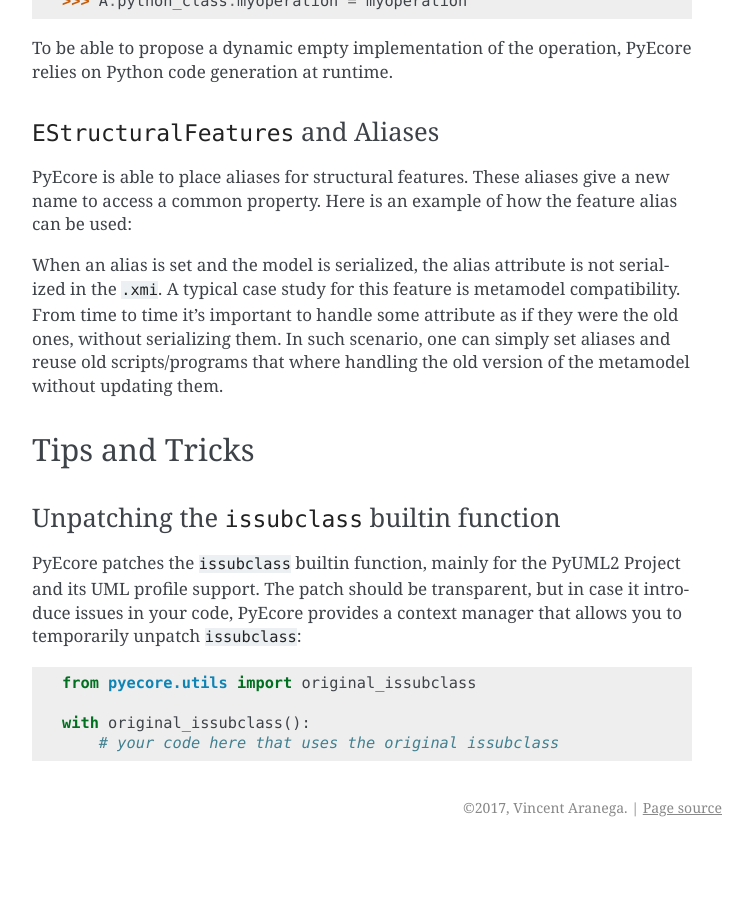
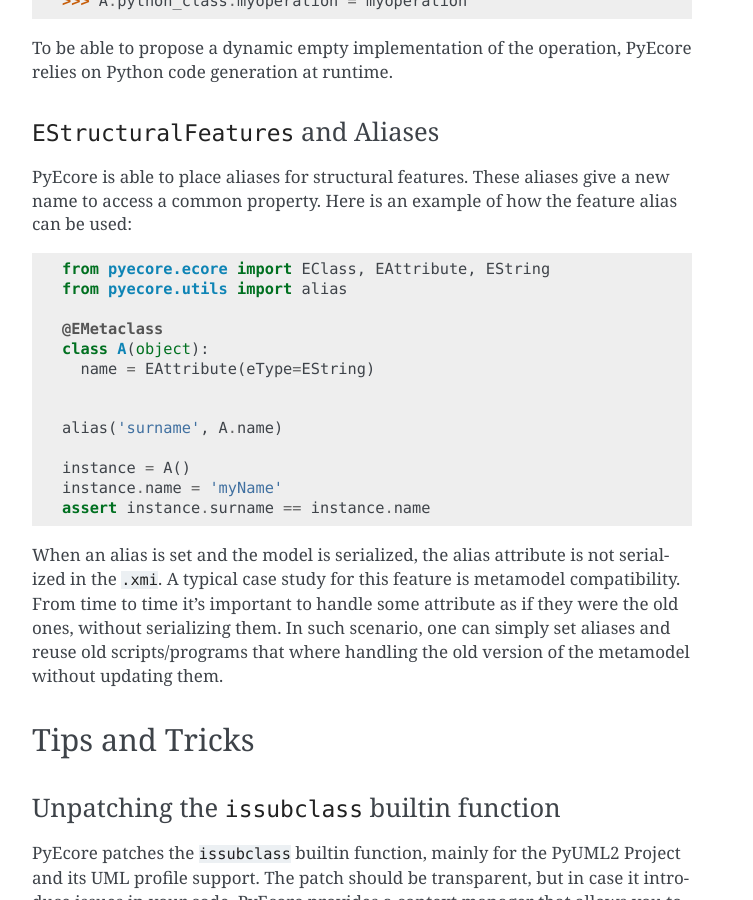
Before and after one commit to pyecore/pyecore, a Sphinx documentation site: the page built from doc/source/user/advanced.rst, in a window 1280 px wide and 900 px high, scrolled down 9504 px. Shown: the whole window, without its empty margins (388-1141 px from the left). Built offline with Sphinx 7.4.7, drawn with Linux system fonts in a browser that asks for light colours; comment, search, counter and statistics services are not loaded; before the commit the page ends 10351 px from its top, so only the background shows below that.

Commit message:
Fix typo in documentation

```diff
--- a/doc/source/user/advanced.rst
+++ b/doc/source/user/advanced.rst
@@ -504,7 +504,7 @@
 a new name to access a common property. Here is an example of how the feature
 alias can be used:
 
-.. .. code-block:: python
+.. code-block:: python
 
   from pyecore.ecore import EClass, EAttribute, EString
   from pyecore.utils import alias
```
